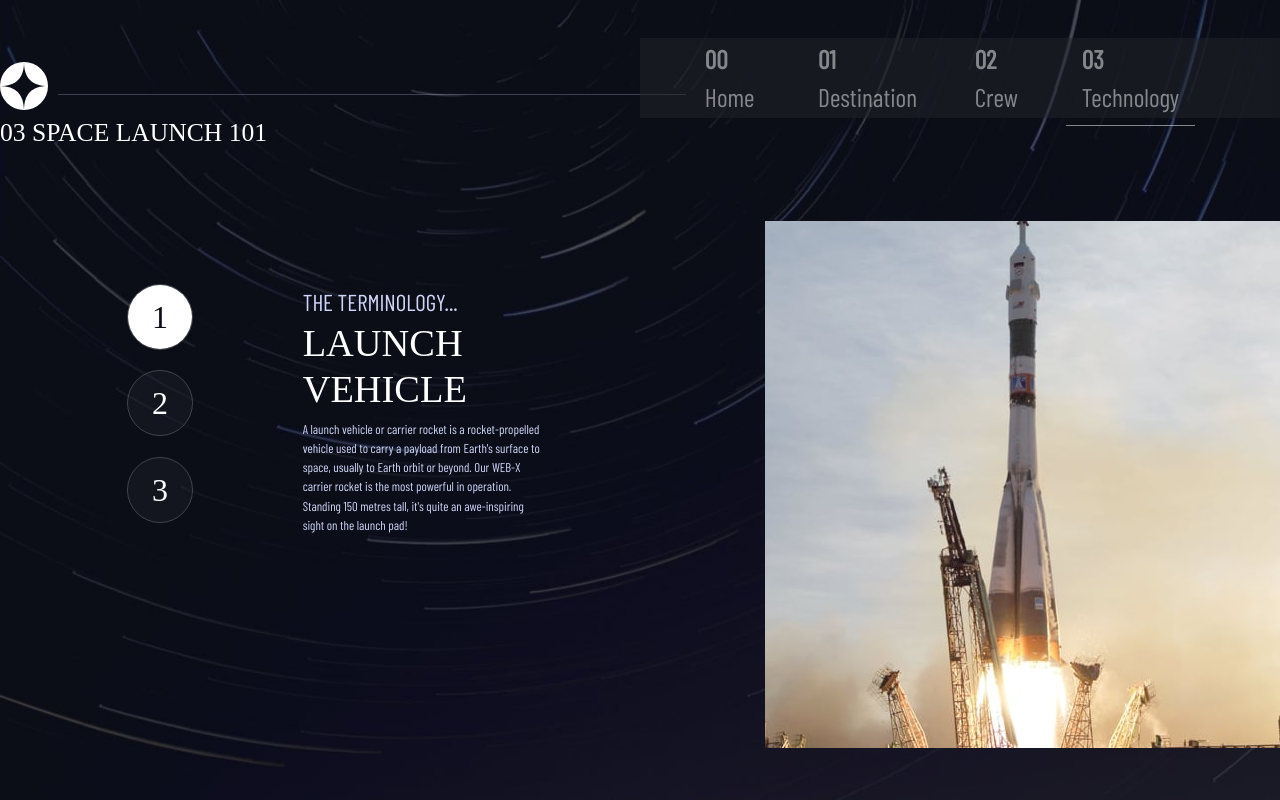
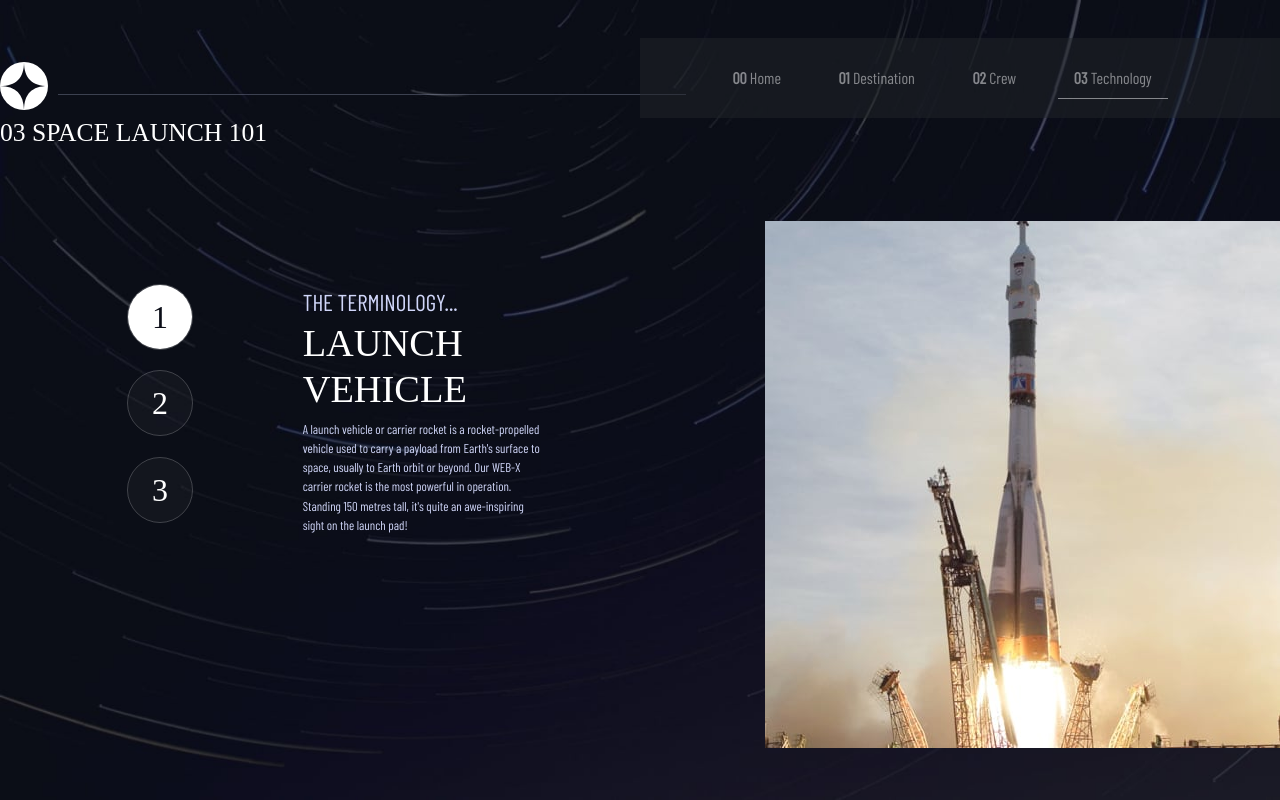
Before and after one commit to Toppedyk/space-tour, an Angular app: page /technology in a window 1280 px wide. Built offline with nearby package versions, Linux system fonts and the light colour scheme; a web font is replaced by a local one.

Commit message:
angular version

```diff
--- a/angular.json
+++ b/angular.json
@@ -95,5 +95,7 @@
       }
     }
   },
-  "defaultProject": "space-tour"
+  "cli": {
+    "analytics": false
+  }
 }
--- a/src/app/Components/navbar/navbar.component.css
+++ b/src/app/Components/navbar/navbar.component.css
@@ -11,6 +11,9 @@
   position: relative;
   left: 4.5em;
   bottom: 2.5em;
+}
+.tablet{
+  justify-content: center;
 }
 .nav-link {
   color: #ffffff;
@@ -28,7 +31,7 @@
 }
 p {
   font-family: "Barlow Condensed", sans-serif;
-  font-size: 2em;
+  font-size: 16px;
   letter-spacing: 2.7;
 }
 .nav-item{
@@ -54,5 +57,9 @@
 .navbar{
   justify-content: flex-end !important;
 }
-
+p {
+  font-family: "Barlow Condensed", sans-serif;
+  font-size: 2em;
+  letter-spacing: 2.7;
 }
+}
--- a/tsconfig.json
+++ b/tsconfig.json
@@ -16,7 +16,7 @@
     "experimentalDecorators": true,
     "moduleResolution": "node",
     "importHelpers": true,
-    "target": "es2017",
+    "target": "es2020",
     "module": "es2020",
     "lib": [
       "es2020",
```
Also changed, not shown: package.json (+12 -12 lines), 1 other file (tests, documents, lock files or other folders).
